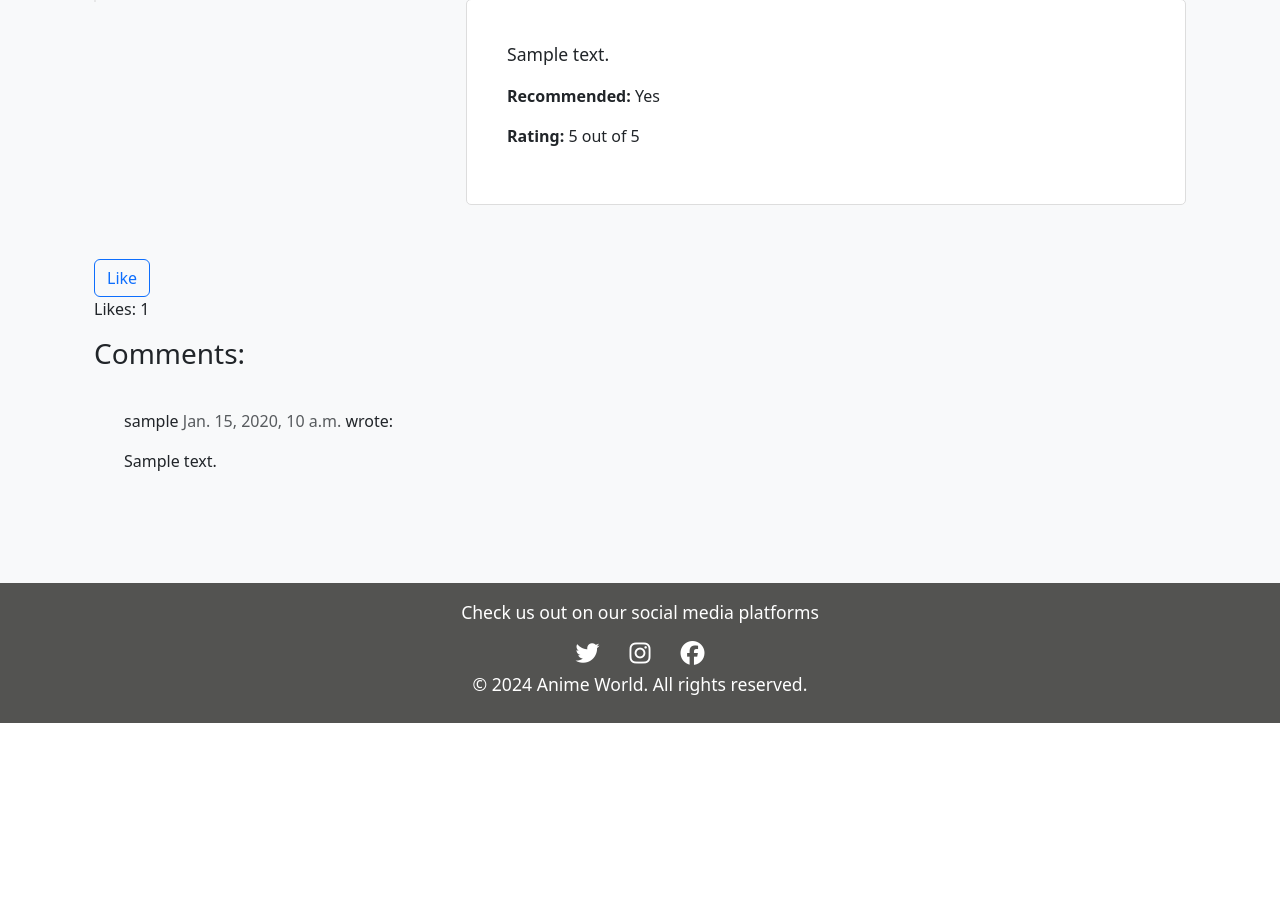
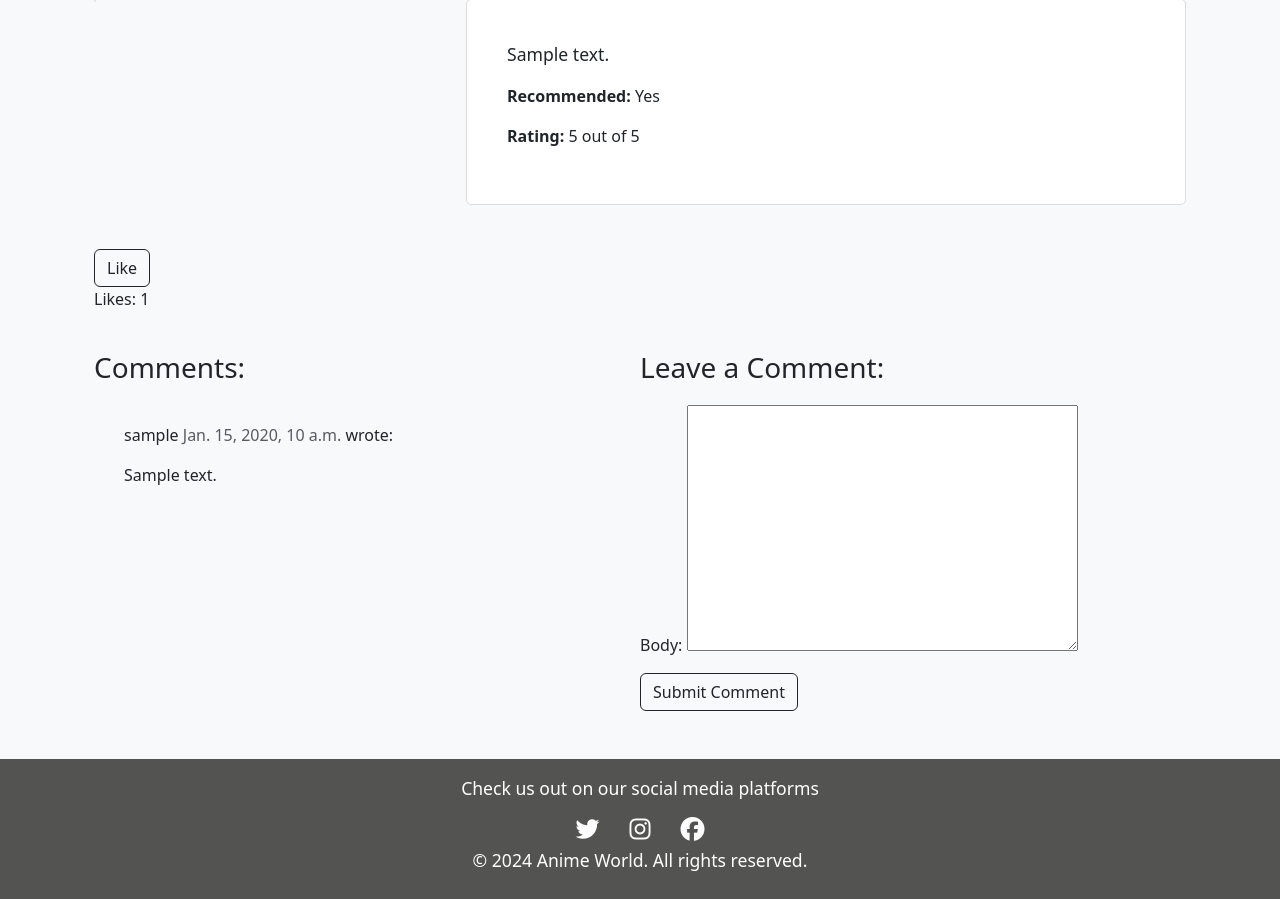
Before and after one commit to Triz22/final-project, a Django app: page /1/ in a window 1280 px wide. Shown: the part 281-1180 px from the top of the page. Before the commit the page ends 1004 px from the top, so only its background shows below. Run offline with Django 4.2, Linux system fonts and the light colour scheme; tables that the repository leaves empty hold one stand-in row (values such as "Sample post"); some libraries are stand-ins or nearby versions.

Commit message:
render comment form and position next to comments

```diff
--- a/blog/templates/blog/post_detail.html
+++ b/blog/templates/blog/post_detail.html
@@ -37,7 +37,7 @@
             <div class="col-md-4">
                 <form method="post" action="{% url 'post_like' post.id %}">
                     {% csrf_token %}
-                    <button type="submit" class="btn btn-outline-primary">
+                    <button type="submit" class="btn btn-outline-dark">
                         {% if user in post.likes.all %}
                         Unlike
                         {% else %}
@@ -48,8 +48,8 @@
                 <p>Likes: {{ post.total_likes }}</p>
             </div>
         </div>
-        <div class="row">
-            <div class="col-6">
+        <div class="row mt-4">
+            <div class="col-md-6">
                 <h3>Comments:</h3>
                 <div class="card-body">
                     {% for comment in comments %}
@@ -62,6 +62,14 @@
                     {% endfor %}
                 </div>
             </div>
+            <div class="col-md-6">
+                <h3>Leave a Comment:</h3>
+                <form method="post">
+                    {% csrf_token %}
+                    {{ comment_form.as_p }}
+                    <button type="submit" class="btn btn-outline-dark">Submit Comment</button>
+                </form>
+            </div>
         </div>
     </div>
 </div>
```
